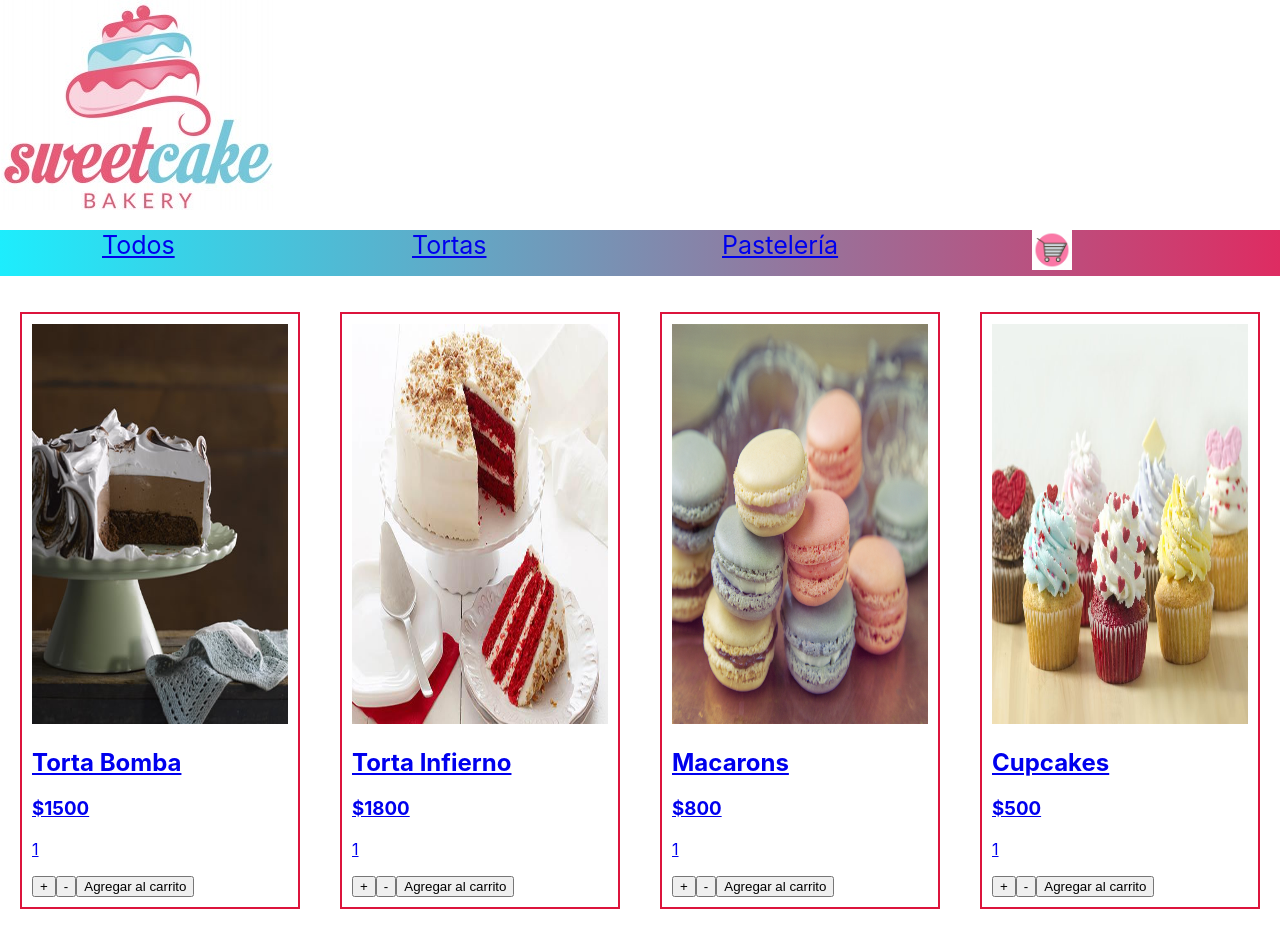
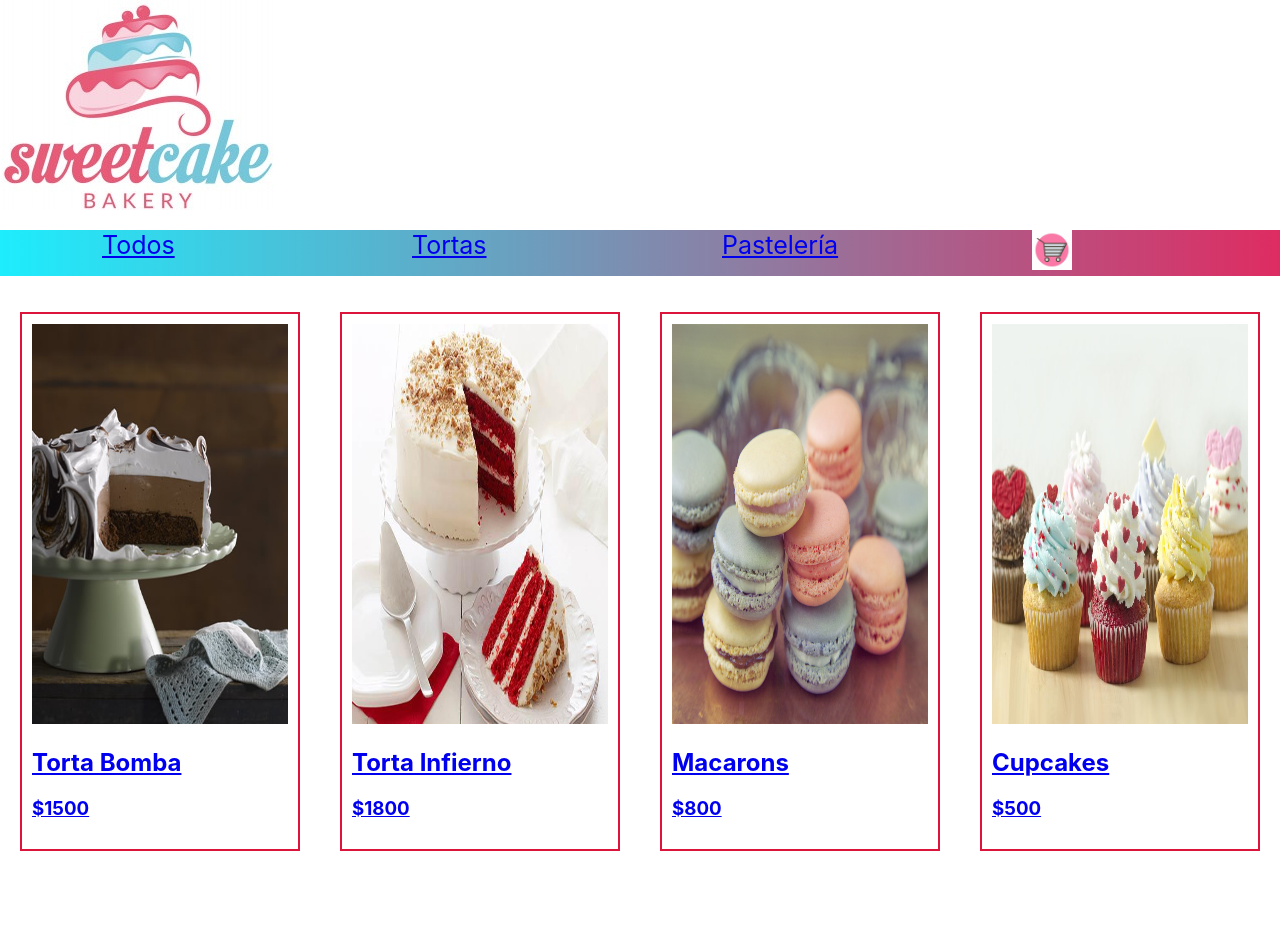
Before and after one commit to mariana-rodrigo/react_desafios, a React (Create React App) app: page / in a window 1280 px wide. After the commit the page ends 871 px from the top, so only its background shows below. Built offline with nearby package versions, Linux system fonts and the light colour scheme.

Commit message:
desafío clase 9

```diff
--- a/src/App.js
+++ b/src/App.js
@@ -4,7 +4,9 @@ import ItemListContainer from './components/ItemListContainer';
 import Header from './components/Header';
 import { BrowserRouter, Switch, Route } from 'react-router-dom';
 import ItemDetailComponer from './components/ItemDetailComponer';
-import ItemList from './components/ItemList'
+
+import Cart from './components/Cart';
+
 
 
 function App() {
@@ -26,6 +28,9 @@ function App() {
         <Route path ="/:categoria">
           <ItemListContainer/>
         </Route>
+        <Route exact path ="/cart">
+          <Cart/>
+        </Route>
 
         </Switch>
     </div>
--- /dev/null
+++ b/src/components/Cart.js
@@ -0,0 +1,9 @@
+function Cart(){
+    return(
+        <div>
+
+        </div>
+    )
+}
+
+export default Cart;
--- a/src/components/Item.js
+++ b/src/components/Item.js
@@ -1,5 +1,5 @@
 import '../Item.css';
-import ItemCount from "./ItemCount"
+
 import {Link} from'react-router-dom'
 
 
@@ -30,7 +30,7 @@ function Item (props){
                     <h3>
                         {props.precioTorta}
                     </h3>
-                    <ItemCount/>
+
                 </Link>
             </div>
         )
--- a/src/components/ItemCount.js
+++ b/src/components/ItemCount.js
@@ -1,34 +1,30 @@
-import React from "react"
+import React, { useState } from "react"
 
 
 
-class ItemCount extends React.Component{
-    constructor(props) {
-        super(props);
-        this.state = { value: 1};
-    }
-    render() {
 
-        const stock =  10;
+function ItemCount(props) {
+    const [value, setValue] = useState(1);
+
     return (
         <div>
             <p>
-                    {this.state.value}
+                {value}
             </p>
 
-                {this.state.value<stock
-                    ? <button className="botonSuma" onClick={() => this.setState({value: this.state.value+1})}>+</button>
+            {value < props.stock
+                ? <button className="botonSuma" onClick={() => setValue(value + 1)}>+</button>
                 : <button className="botonSumaDeshabilitado"> + </button>
             }
 
-                {this.state.value>1
-                    ? <button className="botonResta" onClick={() => this.setState({value: this.state.value-1})}>-</button>
+            {value > 1
+                ? <button className="botonResta" onClick={() => setValue(value - 1)}>-</button>
                 : <button className="botonRestaDeshabilitado"> - </button>
             }
-                <button>Agregar al carrito</button>
+            <button  onClick={props.onAdd}>Agregar al carrito</button>
         </div>
     )
-    }
+
 }
 
 export default ItemCount;
--- a/src/components/ItemDetail.js
+++ b/src/components/ItemDetail.js
@@ -1,7 +1,21 @@
 import ItemCount from "./ItemCount";
+import { useState } from "react";
+import { Link } from "react-router-dom";
 
 function ItemDetail(props){
+    const stock = props.stockTorta;
+    const [agregoProducto, setAgregoProducto] = useState (false);
+    const onAdd=()=>{
+        setAgregoProducto(true)
 
+    }
+    if (agregoProducto===true){
+        return(
+        <div>
+            <Link to={'/cart'}><button> Terminar mi compra</button> </Link>
+        </div>
+        )
+    }else{
         return (
             <div>
                 <h2>
@@ -14,11 +28,16 @@ function ItemDetail(props){
                 <h3>
                     {props.precio}
                 </h3>
-            <ItemCount/>
+
+                <ItemCount stock ={stock} onAdd={onAdd} />
 
             </div>
         )
 
     }
 
+
+
+}
+
 export default ItemDetail;
--- a/src/components/ItemDetailComponer.js
+++ b/src/components/ItemDetailComponer.js
@@ -17,28 +17,32 @@ function ItemDetailComponer() {
           nombre: "Torta Bomba",
           imagen: Bomba,
           descripcion: "Bizcochuelo húmedo de chocolate, merengue Italiano, mouse de chocolate",
-          precio: "$1700"
+          precio: "$1700",
+          stock: 10
         },
         {
           id: '2',
           nombre: "Torta Infierno",
           imagen: Infierno,
           descripcion: "Bizcochuelo Red Velvet, crema de Maracuyá y cardamomo ,ganache de chocolate blanco",
-          precio: "$1600"
+          precio: "$1600",
+          stock: 10
         },
         {
           id: '3',
           nombre: "Macarons x6",
           imagen: Macarons,
           descripcion: "Super caja customizable: elegí tus propios sabores y armá tu caja como vos quieras!",
-          precio: "$700"
+          precio: "$700",
+          stock: 10
         },
         {
           id: '4',
           nombre: "Infierno",
           imagen: Cupcakes,
           descripcion: "Bizcochuelo Red Velvet, crema de Maracuyá y cardamomo ,ganache de chocolate blanco",
-          precio: "$1600"
+          precio: "$1600",
+          stock: 10
         }
       ]
 
@@ -69,7 +73,8 @@ function ItemDetailComponer() {
     const productoSeleccionado = detallesTortas.find( (unaTorta) => id === unaTorta.id )
     return (
       <div>
-        <ItemDetail nombreTorta={productoSeleccionado.nombre} imagenTorta={productoSeleccionado.imagen} descripcionTorta={productoSeleccionado.descripcion} precio={productoSeleccionado.precio} idTorta={productoSeleccionado.id} />
+        <ItemDetail nombreTorta={productoSeleccionado.nombre} imagenTorta={productoSeleccionado.imagen} descripcionTorta={productoSeleccionado.descripcion}
+        precio={productoSeleccionado.precio} idTorta={productoSeleccionado.id} stockTorta ={productoSeleccionado.stock}/>
       </div>)
   } else {
     return <div>Cargando</div>;
```
Lines whose indentation alone changed are shown as unchanged.
